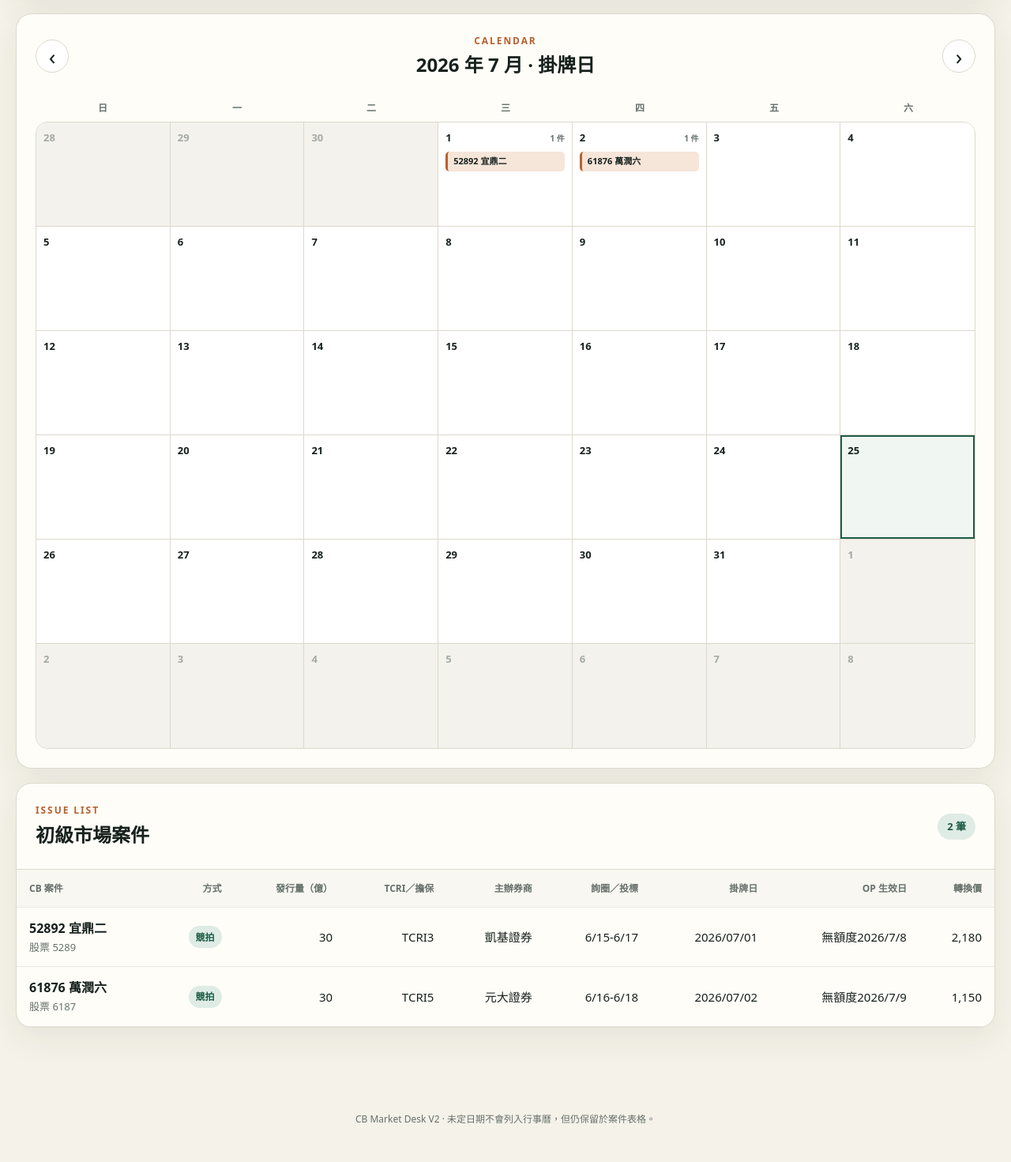
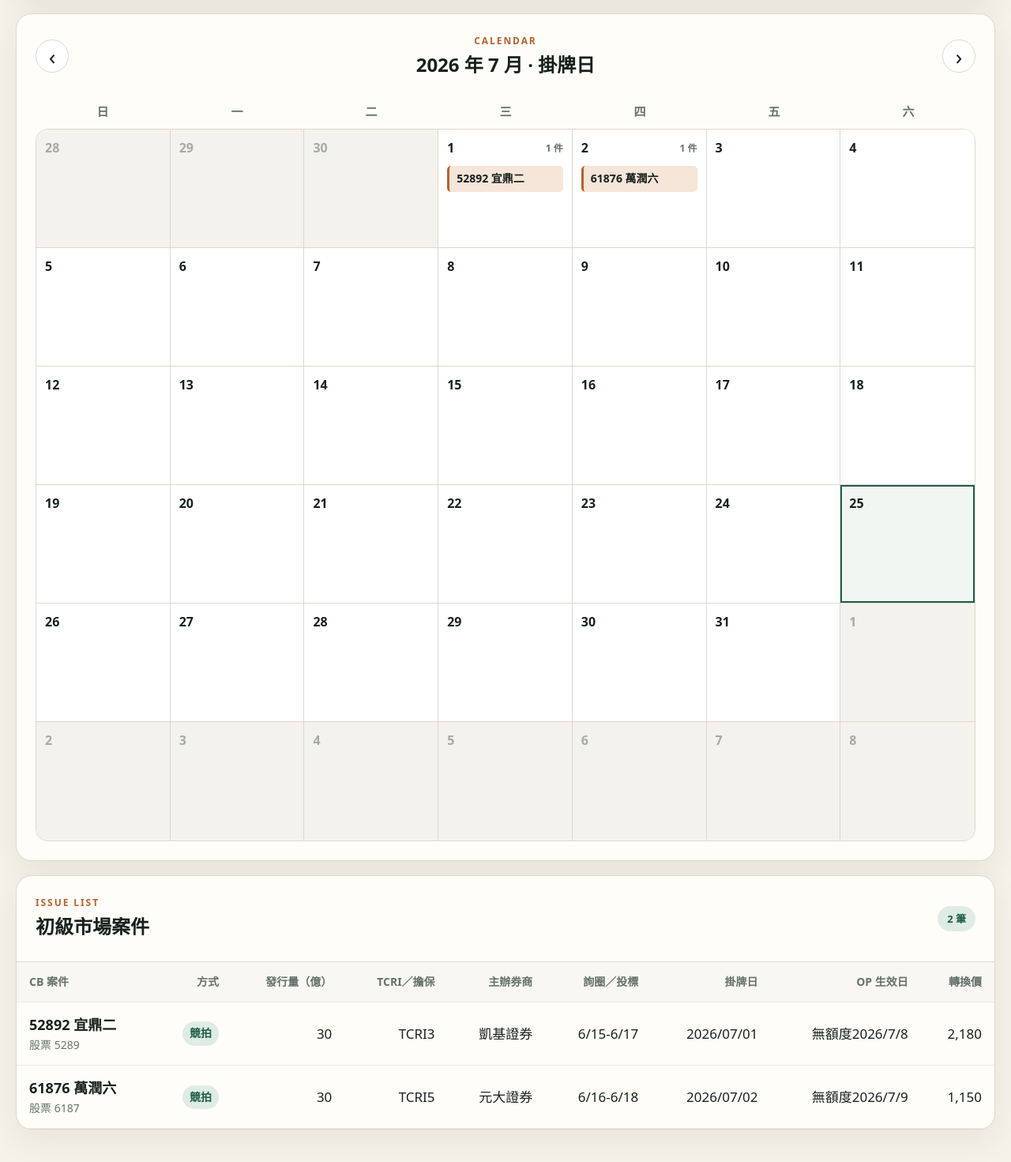
Before and after one commit to vmja2004-ux/cbas-market-dashboard, a website: page primary.html in a window 1280 px wide. Shown: the part 691-2162 px from the top of the page at 79% size. Drawn offline with Linux system fonts and the light colour scheme.

Commit message:
Increase calendar and table typography

```diff
--- a/styles.css
+++ b/styles.css
@@ -244,22 +244,22 @@ th {
   top: 0;
   color: var(--muted);
   background: #f9f7f1;
-  font-size: 12px;
+  font-size: 14px;
   font-weight: 900;
 }
 th:first-child, td:first-child, .align-left { text-align: left; }
 tbody tr:hover { background: #faf7ed; }
-td { font-size: 15px; }
+td { font-size: 17px; }
 .code-cell strong, .code-cell span { display: block; text-align: left; }
-.code-cell strong { font-size: 16px; }
-.code-cell span { color: var(--muted); font-size: 13px; }
+.code-cell strong { font-size: 18px; }
+.code-cell span { color: var(--muted); font-size: 14px; }
 .broker-badge, .event-badge, .status-badge {
   display: inline-flex;
   align-items: center;
   min-height: 28px;
   padding: 4px 9px;
   border-radius: 999px;
-  font-size: 12px;
+  font-size: 14px;
   font-weight: 900;
 }
 .broker-badge { color: var(--blue); background: #e2edf4; }
@@ -289,16 +289,16 @@ td { font-size: 15px; }
 .calendar-head > div { text-align: center; }
 .weekday-row, .calendar-grid { display: grid; grid-template-columns: repeat(7, minmax(0, 1fr)); }
 .weekday-row span {
-  padding: 8px;
+  padding: 10px 8px;
   color: var(--muted);
   text-align: center;
-  font-size: 12px;
+  font-size: 15px;
   font-weight: 900;
 }
 .calendar-grid { overflow: hidden; border: 1px solid var(--line); border-radius: 15px; }
 .day-cell {
-  min-height: 132px;
-  padding: 9px;
+  min-height: 150px;
+  padding: 11px;
   border-right: 1px solid var(--line);
   border-bottom: 1px solid var(--line);
   background: #fff;
@@ -307,23 +307,23 @@ td { font-size: 15px; }
 .day-cell:nth-last-child(-n+7) { border-bottom: 0; }
 .day-cell.muted { color: #a4aaa6; background: #f4f2ec; }
 .day-cell.today { background: #f0f7f3; box-shadow: inset 0 0 0 2px var(--green); }
-.day-number { display: flex; align-items: center; justify-content: space-between; font-size: 13px; font-weight: 900; }
-.day-count { color: var(--muted); font-size: 10px; }
-.calendar-events { display: grid; gap: 5px; margin-top: 7px; }
+.day-number { display: flex; align-items: center; justify-content: space-between; font-size: 16px; font-weight: 900; }
+.day-count { color: var(--muted); font-size: 12px; }
+.calendar-events { display: grid; gap: 7px; margin-top: 9px; }
 .calendar-event {
   overflow: hidden;
-  padding: 5px 7px;
+  padding: 7px 9px;
   border-left: 3px solid var(--orange);
   border-radius: 5px;
   background: var(--orange-soft);
-  font-size: 11px;
+  font-size: 14px;
   font-weight: 800;
   line-height: 1.35;
   text-overflow: ellipsis;
   white-space: nowrap;
 }
 .calendar-event.red { border-color: var(--red); background: var(--red-soft); }
-.calendar-more { color: var(--muted); font-size: 10px; }
+.calendar-more { color: var(--muted); font-size: 12px; }
 
 footer {
   padding: 26px 20px 42px;
@@ -365,10 +365,10 @@ footer {
   .filter-grid { grid-template-columns: 1fr; }
   .filter-grid .wide { grid-column: auto; }
   .section-head { padding: 18px 16px; }
-  .weekday-row, .calendar-grid { min-width: 720px; }
+  .weekday-row, .calendar-grid { min-width: 840px; }
   .calendar-card { overflow-x: auto; }
   .calendar-head { position: sticky; left: 0; width: calc(100vw - 56px); }
   .calendar-grid { border-radius: 10px; }
-  .day-cell { min-height: 112px; }
-  th, td { padding: 12px; }
+  .day-cell { min-height: 132px; }
+  th, td { padding: 13px 14px; }
 }
```
